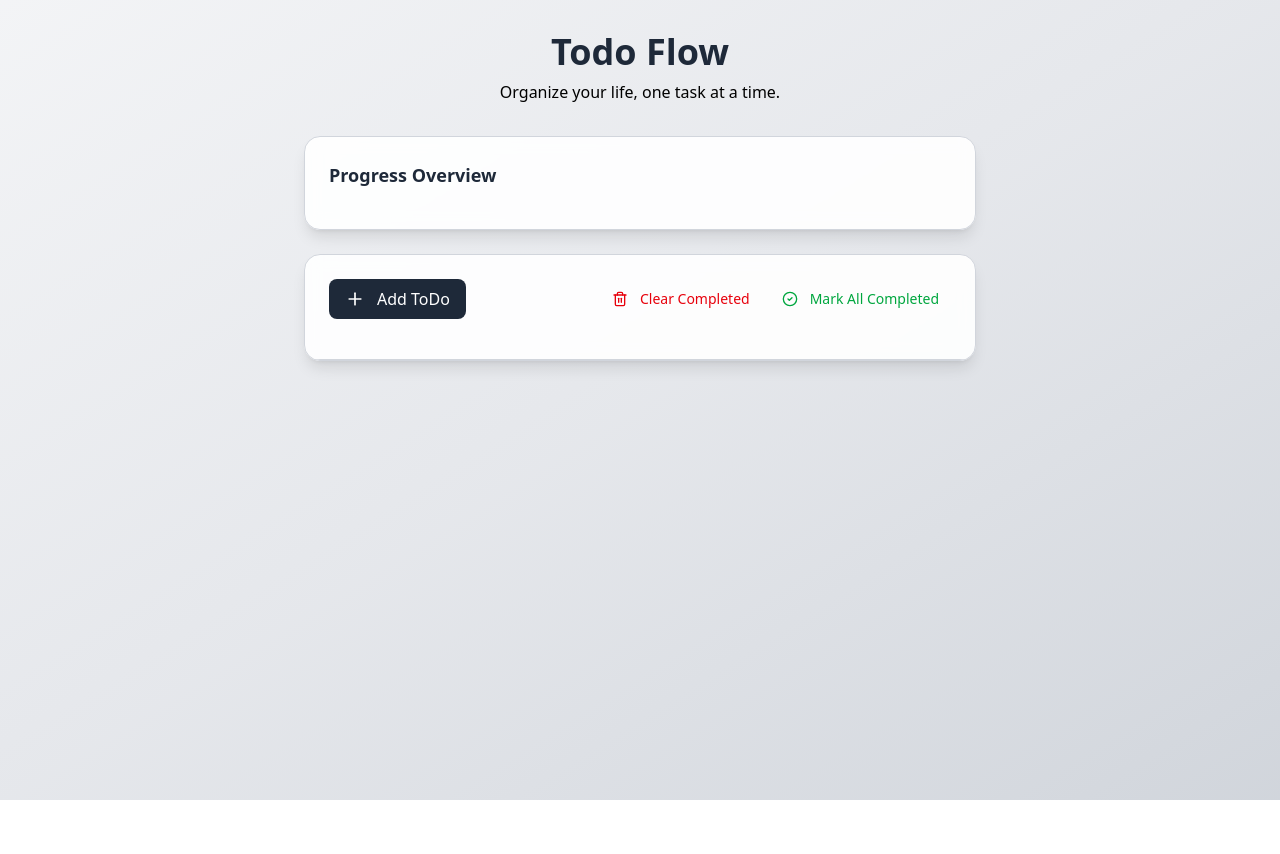
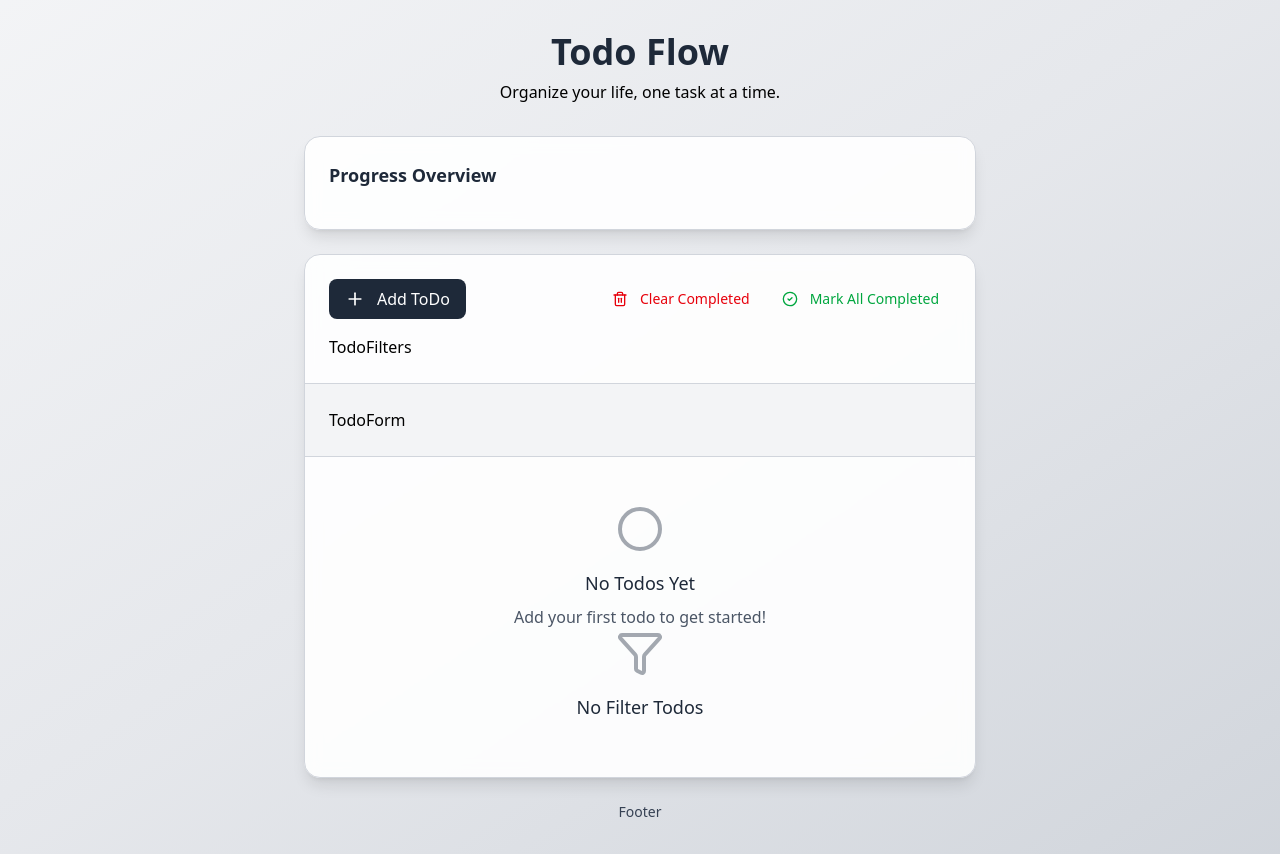
Before and after one commit to mimski/todo-flow, a React (Vite) app: page / in a window 1280 px wide. Before the commit the page ends 800 px from the top, so only its background shows below. Built offline with nearby package versions, Linux system fonts and the light colour scheme.

Commit message:
added filters, form, items, footer sections

```diff
--- a/src/components/TodoApp.jsx
+++ b/src/components/TodoApp.jsx
@@ -1,4 +1,6 @@
-import { CheckCircle2, Plus, Trash2 } from "lucide-react";
+import { CheckCircle2, Circle, Plus, Trash2, Filter } from "lucide-react";
+import TodoFilters from "./TodoFilters";
+import TodoForm from "./TodoForm";
 
 function TodoApp() {
   return (
@@ -31,8 +33,30 @@
                 </button>
               </div>
             </div>
+            <TodoFilters />
+          </div>
+          <div className="p-6 border-b border-gray-300 bg-gray-100">
+            <TodoForm />
+          </div>
+          <div className="max-h-96 overflow-y-auto">
+            <div className="p-12 text-center">
+              <div className="text-gray-600">
+                <Circle size={48} className="mx-auto mb-4 opacity-50" />
+                <p className="text-lg font-medium mb-2 text-gray-800">
+                  No Todos Yet
+                </p>
+                <p>Add your first todo to get started!</p>
+              </div>
+              <div className="text-gray-600">
+                <Filter size={48} className="mx-auto mb-4 opacity-50" />
+                <p className="text-lg font-medium mb-2 text-gray-800">
+                  No Filter Todos
+                </p>
+              </div>
+            </div>
           </div>
         </div>
+        <div className="text-center mt-6 text-sm text-gray-700">Footer</div>
       </div>
     </div>
   );
```
